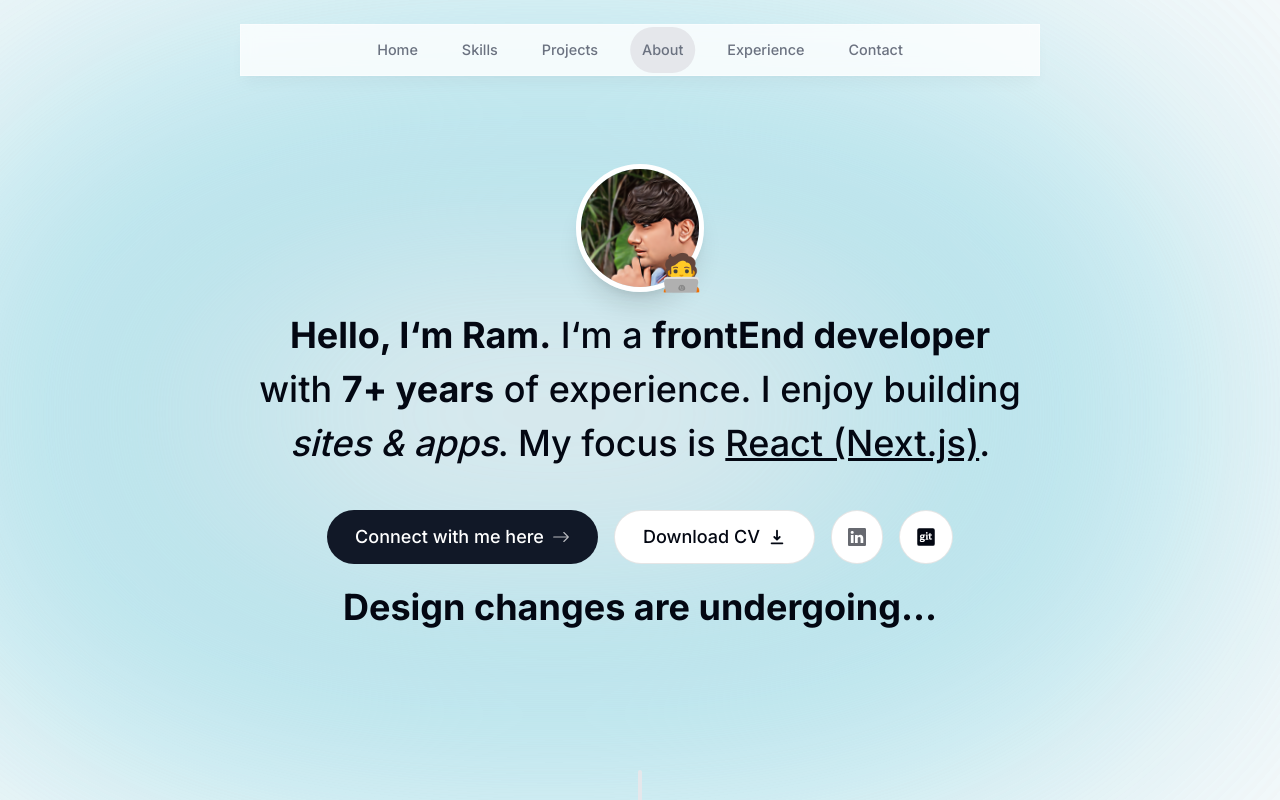
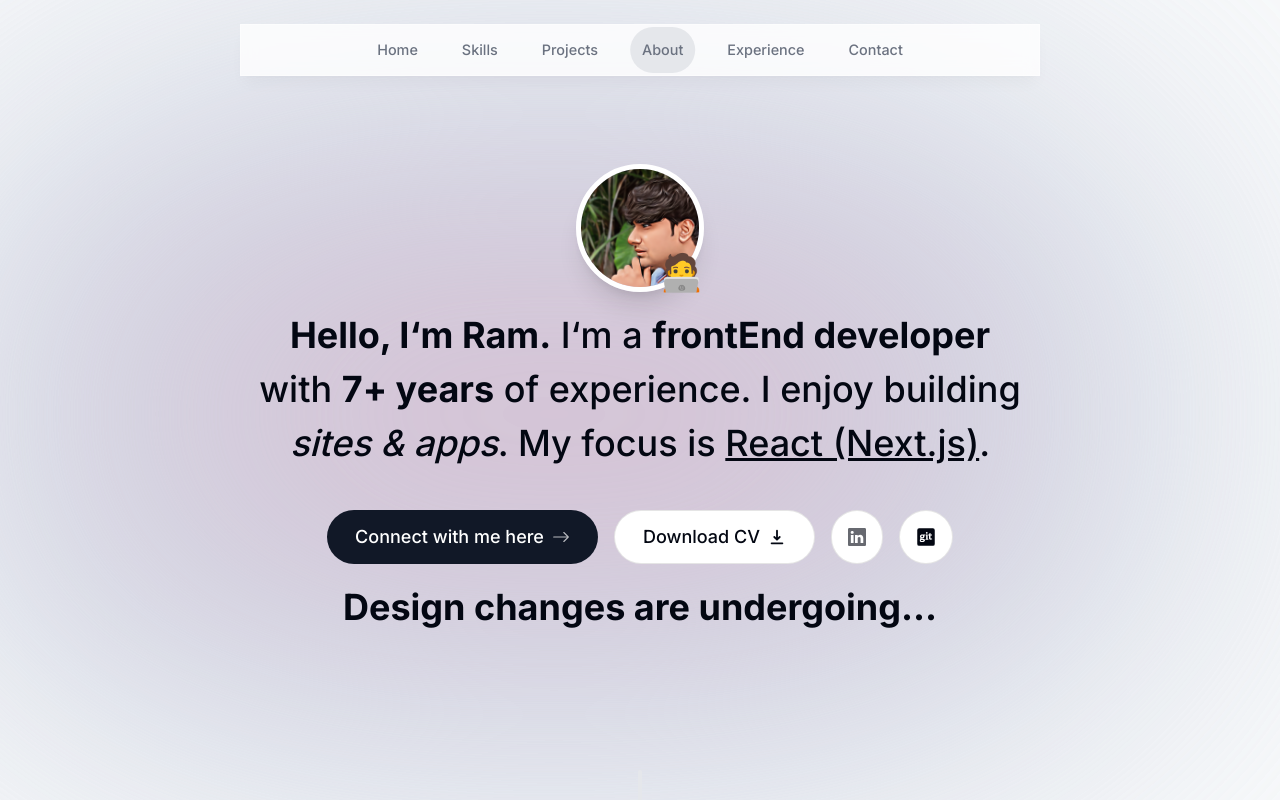
Before and after one commit to ramkole/portfolio, a Next.js app: page / in a window 1280 px wide. Shown: the top 800 px of the page. Built offline with nearby package versions, Linux system fonts and the light colour scheme.

Commit message:
updating background

```diff
--- a/app/layout.tsx
+++ b/app/layout.tsx
@@ -28,8 +28,8 @@ export default function RootLayout({
               <NavBar />
             </div>
             <div>
-              <div className="bg-[#06b6d4] absolute top[-6rem] right-[11rem] h-[31.25rem] w-[31.25rem] rounded-full blur-[10rem] -z-10 sm:w-[68.75rem]"></div>
-              <div className="bg-[#fef2f2] absolute top[-6rem] right-[11rem] h-[31.25rem] w-[50rem] rounded-full blur-[10rem] -z-10 sm:w-[68.75rem]"></div>
+              <div className="bg-[#b1e3ed] absolute top[-6rem] right-[11rem] h-[31.25rem] w-[31.25rem] rounded-full blur-[10rem] -z-10 sm:w-[68.75rem]"></div>
+              <div className="bg-[#dabdd1] absolute top[-6rem] right-[11rem] h-[31.25rem] w-[50rem] rounded-full blur-[10rem] -z-10 sm:w-[68.75rem]"></div>
               {children}
             </div>
           </ActiveSectionProvider>
```
